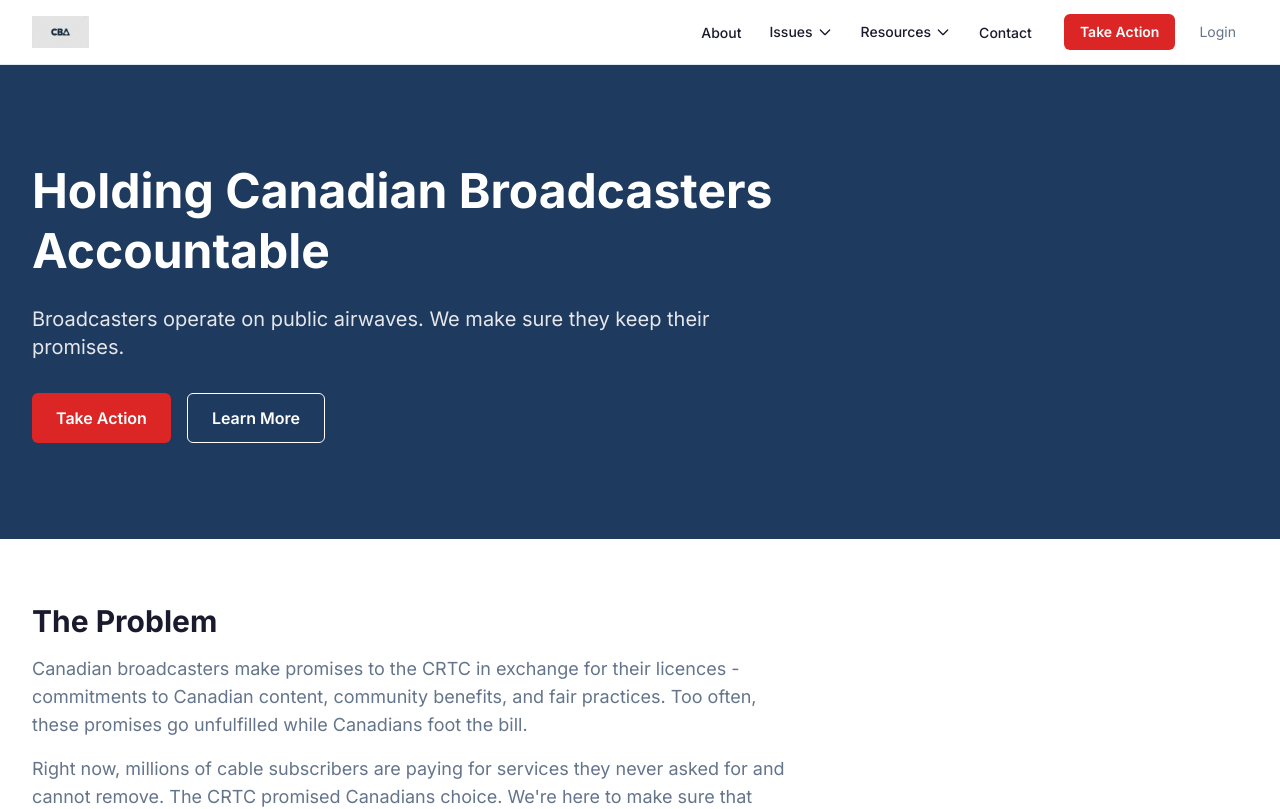
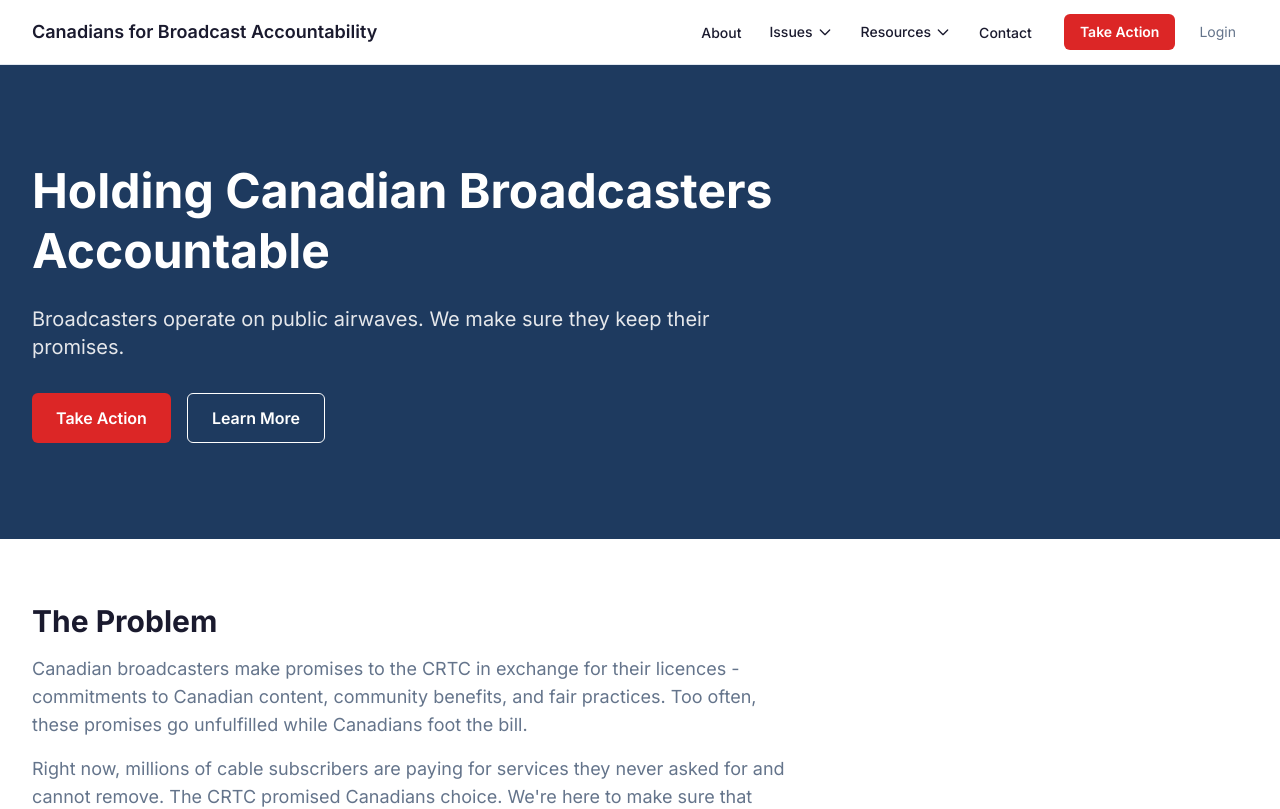
Before and after one commit to unbinary/cba, a Next.js app: page / in a window 1280 px wide. Shown: the top 809 px of the page. Built offline with nearby package versions, Linux system fonts and the light colour scheme.

Commit message:
Revert to text logo
Remove image logo due to gray background on JPEG. Text logo is cleaner
until a proper PNG with transparency is available.

🤖 Generated with [Claude Code](https://claude.com/claude-code)

Co-Authored-By: Claude <noreply@anthropic.com>

```diff
--- a/src/components/Header.tsx
+++ b/src/components/Header.tsx
@@ -1,7 +1,6 @@
 'use client';
 
 import Link from 'next/link';
-import Image from 'next/image';
 import { useState } from 'react';
 import { useAuth } from '@/context/AuthContext';
 
@@ -49,15 +48,8 @@ export default function Header() {
         <div className="flex h-16 items-center justify-between">
           {/* Logo */}
           <div className="flex-shrink-0">
-            <Link href="/" className="flex items-center gap-3 hover:opacity-80 transition-opacity">
-              <Image
-                src="/logo.jpg"
-                alt="CBA - Canadians for Broadcast Accountability"
-                width={120}
-                height={40}
-                className="h-8 w-auto"
-                priority
-              />
+            <Link href="/" className="text-lg font-semibold text-[var(--foreground)] hover:text-[var(--primary)]">
+              Canadians for Broadcast Accountability
             </Link>
           </div>
 
```
Also changed, not shown: public/logo.jpg (deleted).
